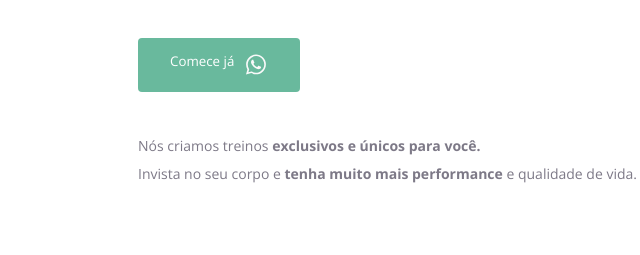
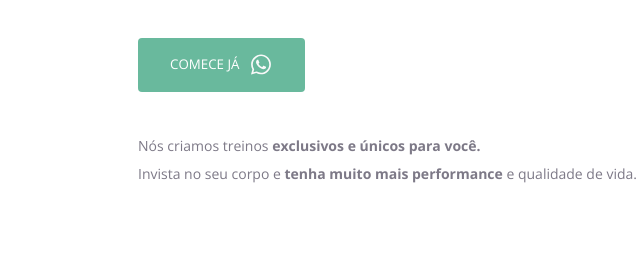
Before and after one commit to jscloneski/Desafio-Fase02-Corre-odoc-digo, a plain HTML site: page index.html in a window 1280 px wide. Shown: the part 324-579 px from the top of the page, 2-642 px from the left. Drawn offline with nearby package versions, Linux system fonts and the light colour scheme.

Commit message:
Update style.css

```diff
--- a/style.css
+++ b/style.css
@@ -78,6 +78,7 @@ body {
 
   button {
     color: white;
+    text-transform: uppercase;
     font-family: "Open Sans", sans-serif;
 
     background: #69B99D;
@@ -87,6 +88,7 @@ body {
     display: flex;
     justify-content: center;
     gap: 10px;
+    align-items: center;
 
     border-radius: 4px;
 
```
